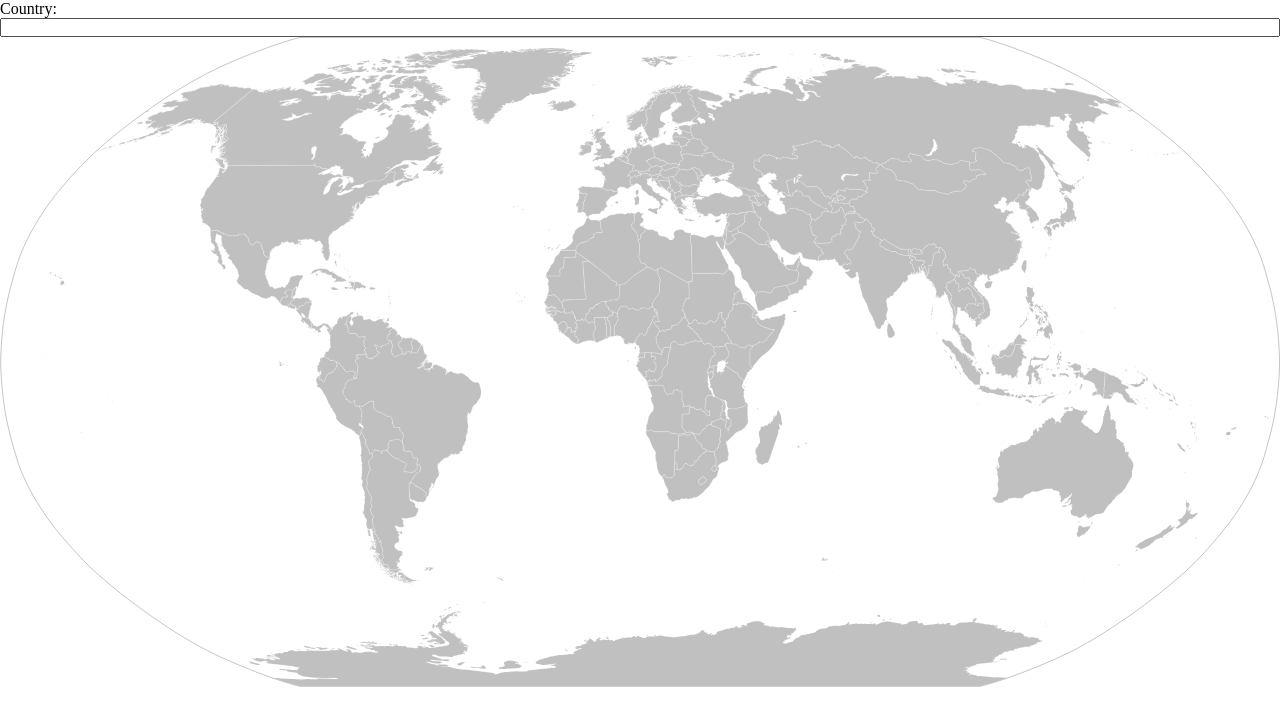
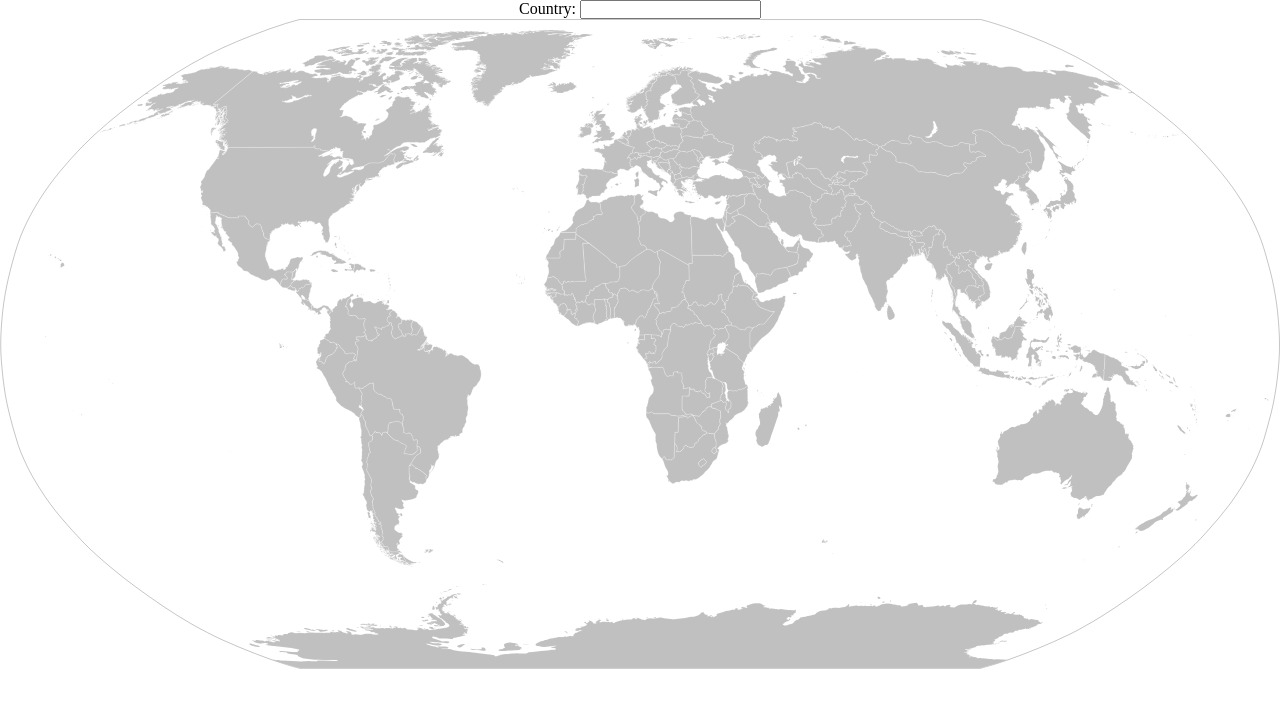
Before and after one commit to AlexisAnderson/TravelTrackerMap, a plain HTML site: page index.html in a window 1280 px wide. Drawn offline with Linux system fonts and the light colour scheme.

Commit message:
Update index.html

```diff
--- a/index.html
+++ b/index.html
@@ -33,8 +33,10 @@
     </head>
     <body>
         <div class="imgbox">
-            <label for="Country">Country:</label>
-            <input type="text" id="Country" name="Country">
+            <div class="center-fit">
+                <label for="Country">Country:</label>
+                <input type="text" id="Country" name="Country">
+            </div>
         </div>
         <div class="imgbox">
             <img class="center-fit" src="src\BlankMap-World.svg" alt="World Map">
```
